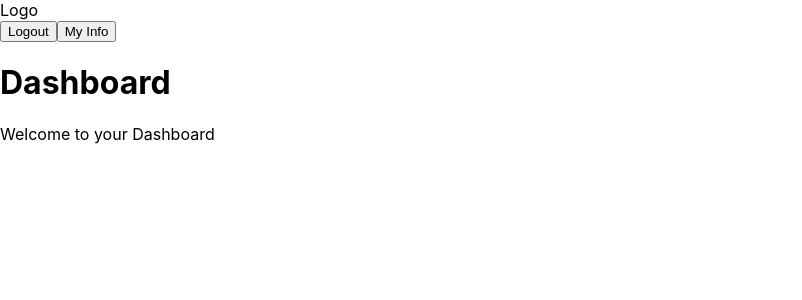
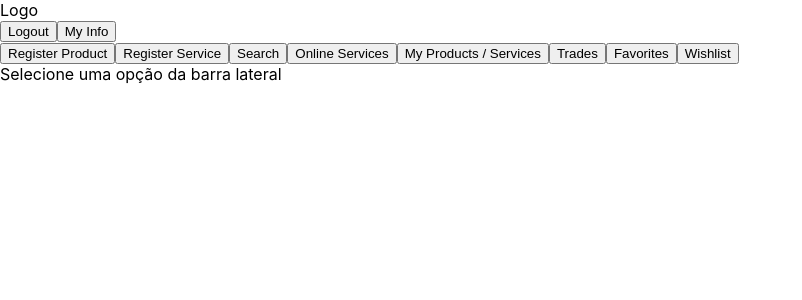
Before and after one commit to rafalebre/Swap_Cycle, a React (Create React App) app in the folder frontend/: page /dashboard in a window 1280 px wide. Shown: the top 300 px of the page, without its empty margins (0-802 px from the left). Built offline with nearby package versions, Linux system fonts and the light colour scheme; no server answers; sample sign-in values are in the browser's storage.

Commit message:
dashboard logic created

```diff
--- /dev/null
+++ b/frontend/src/components/ContentArea.jsx
@@ -0,0 +1,34 @@
+import React from 'react';
+
+function ContentArea({ activeView }) {
+    const renderContent = () => {
+        switch (activeView) {
+            case 'registerProduct':
+                return <div>Formulário de registro de produto aqui</div>;
+            case 'registerService':
+                return <div>Formulário de registro de serviço aqui</div>;
+            case 'search':
+                return <div>Componente de busca aqui</div>;
+            case 'onlineServices':
+                return <div>Componente para serviços online aqui</div>;
+            case 'myProducts':
+                return <div>Lista de produtos/serviços do usuário aqui</div>;
+            case 'trades':
+                return <div>Componente de trocas aqui</div>;
+            case 'favorites':
+                return <div>Componente de favoritos aqui</div>;
+            case 'wishlist':
+                return <div>Componente de lista de desejos aqui</div>;
+            default:
+                return <div>Selecione uma opção da barra lateral</div>;
+        }
+    };
+
+    return (
+        <div className="content-area">
+            {renderContent()}
+        </div>
+    );
+}
+
+export default ContentArea;
--- /dev/null
+++ b/frontend/src/components/Sidebar.jsx
@@ -0,0 +1,18 @@
+import React from 'react';
+
+function Sidebar({ setActiveView }) {
+    return (
+        <div className="sidebar">
+            <button onClick={() => setActiveView('registerProduct')}>Register Product</button>
+            <button onClick={() => setActiveView('registerService')}>Register Service</button>
+            <button onClick={() => setActiveView('search')}>Search</button>
+            <button onClick={() => setActiveView('onlineServices')}>Online Services</button>
+            <button onClick={() => setActiveView('myProducts')}>My Products / Services</button>
+            <button onClick={() => setActiveView('trades')}>Trades</button>
+            <button onClick={() => setActiveView('favorites')}>Favorites</button>
+            <button onClick={() => setActiveView('wishlist')}>Wishlist</button>
+        </div>
+    );
+}
+
+export default Sidebar;
--- a/frontend/src/pages/Dashboard.jsx
+++ b/frontend/src/pages/Dashboard.jsx
@@ -1,12 +1,16 @@
-import React from 'react'
+import React, { useState } from 'react';
+import Sidebar from '../components/Sidebar';
+import ContentArea from '../components/ContentArea';
 
-const Dashboard = () => {
-  return (
-    <div>
-        <h1>Dashboard</h1>
-        <p>Welcome to your Dashboard</p>
-    </div>
-  )
+function Dashboard() {
+    const [activeView, setActiveView] = useState('home'); // Home can be replaced as needed
+
+    return (
+        <div className="dashboard">
+            <Sidebar setActiveView={setActiveView} />
+            <ContentArea activeView={activeView} />
+        </div>
+    );
 }
 
-export default Dashboard
+export default Dashboard;
```
